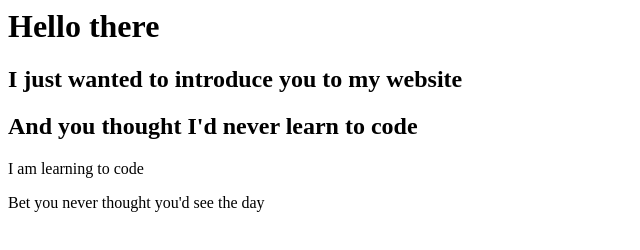
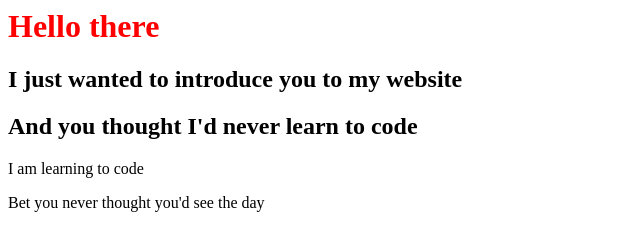
Before and after one commit to alicetusa/first_site, a plain HTML site: page index.html in a window 1280 px wide. Shown: the whole page, without its empty margins (0-640 px from the left). Drawn offline with Linux system fonts and the light colour scheme.

Commit message:
gitgit push

```diff
--- a/index.html
+++ b/index.html
@@ -1,6 +1,10 @@
-
+<head>
+	<link rel="stylesheet" type="text/css" href="main.css">
+</head>
+<body>
 <h1> Hello there </h1>
 <h2> I just wanted to introduce you to my website </h2>
 <h2> And you thought I'd never learn to code </h2>
 <p> I am learning to code </p>
 <p> Bet you never thought you'd see the day </p>
+</body>
--- /dev/null
+++ b/main.css
@@ -0,0 +1 @@
+h1 {color: red;}
```
Also changed, not shown: 1 other file.
